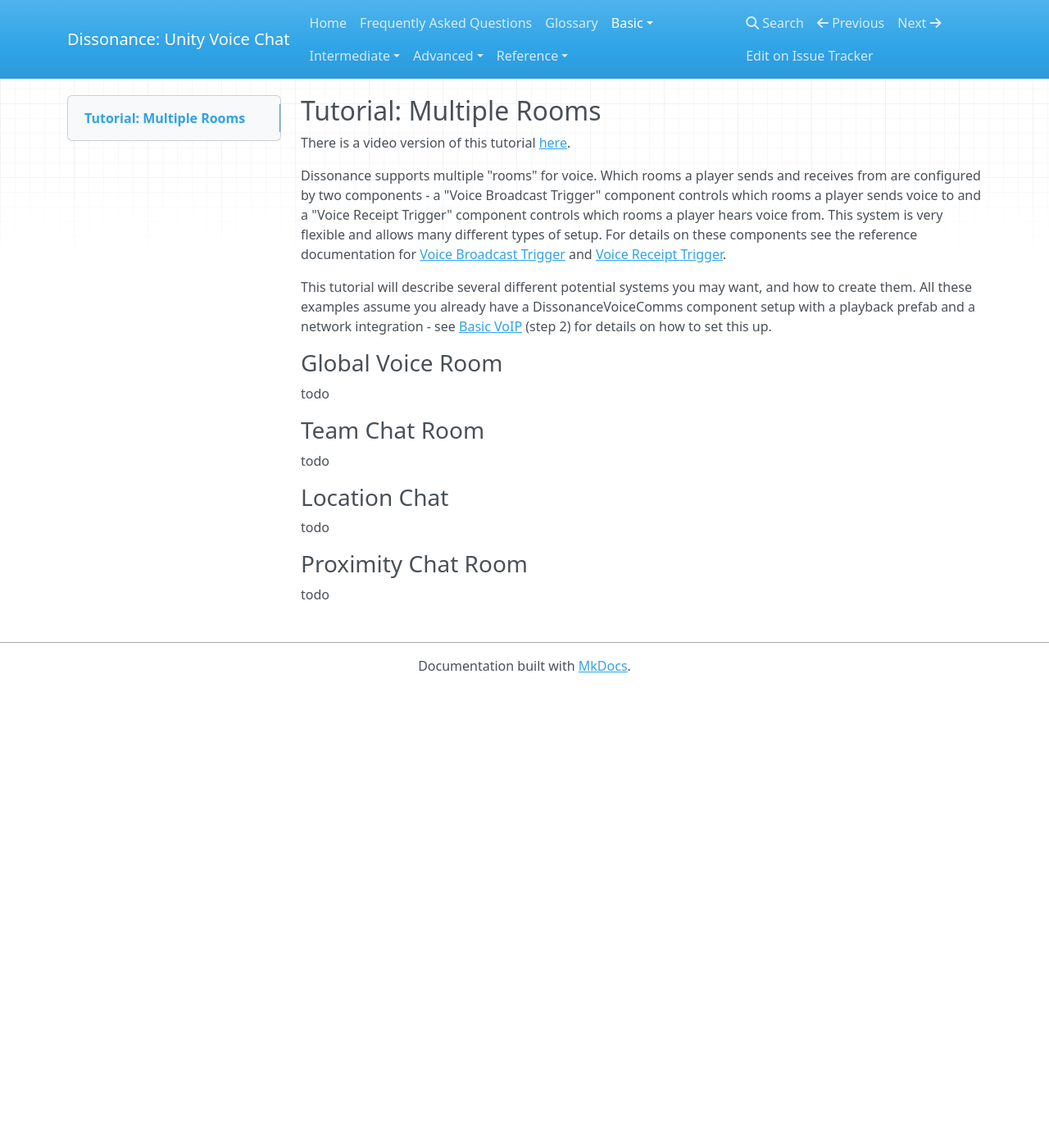
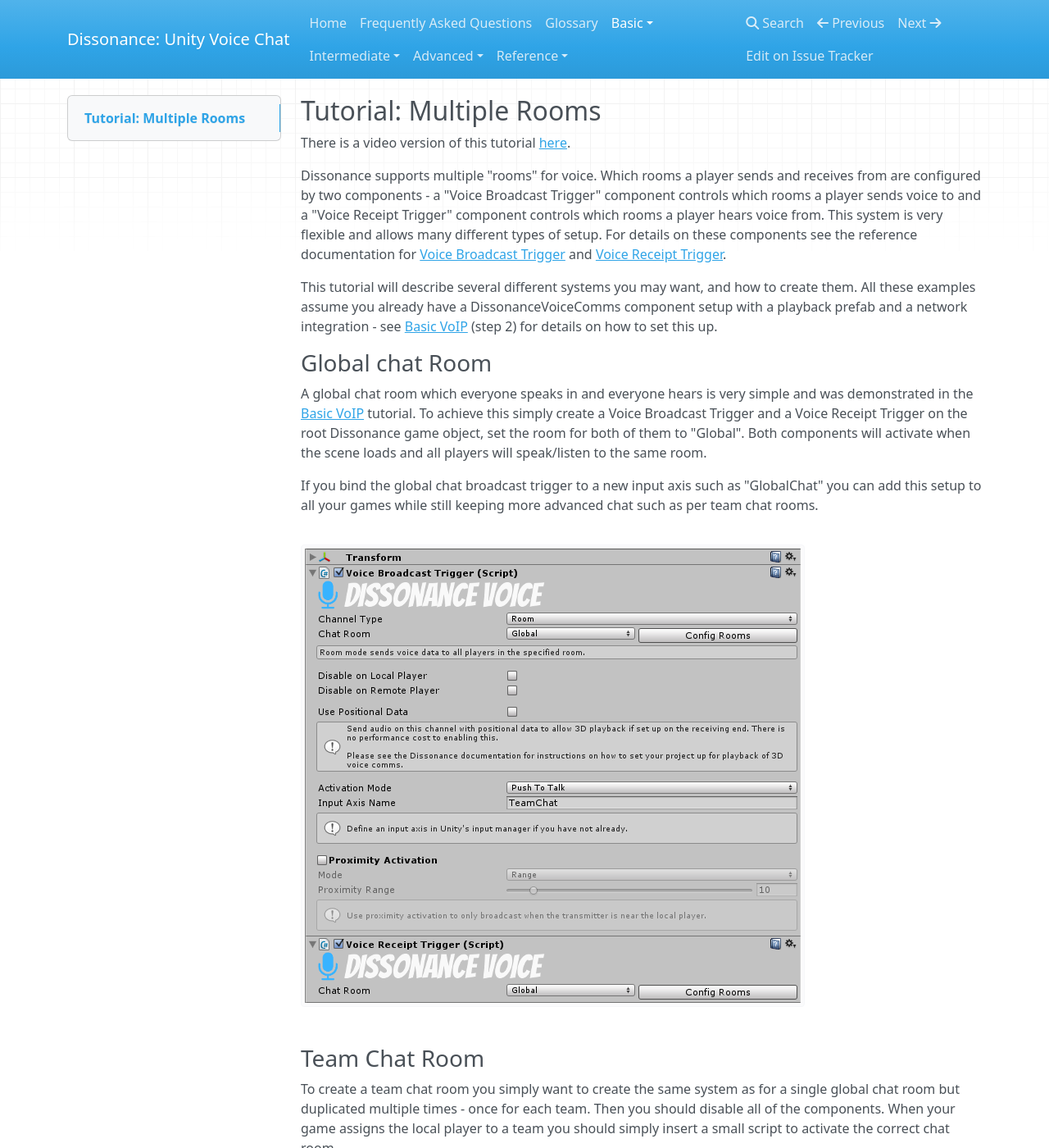
Before and after one commit to Placeholder-Software/Dissonance, an MkDocs documentation site: the page built from docs/Tutorial - Multiple Rooms.md, in a window 1280 px wide and 1400 px high. Shown: the whole window at 82% size. Built offline with MkDocs 1.6.1, drawn with Linux system fonts in a browser that asks for light colours; nearby versions of some CDN libraries; old or Windows-style settings are respelled for this version of MkDocs; some of the changed text lies outside the part shown.

Commit message:
Written the team chat room example
Signed-off-by: Martin Evans <martindevans@gmail.com>

````diff
--- a/docs/Tutorial - Multiple Rooms.md
+++ b/docs/Tutorial - Multiple Rooms.md
@@ -4,17 +4,44 @@
 
 Dissonance supports multiple "rooms" for voice. Which rooms a player sends and receives from are configured by two components - a "Voice Broadcast Trigger" component controls which rooms a player sends voice to and a "Voice Receipt Trigger" component controls which rooms a player hears voice from. This system is very flexible and allows many different types of setup. For details on these components see the reference documentation for [Voice Broadcast Trigger](Reference/Components/Voice Broadcast Trigger.md) and [Voice Receipt Trigger](Reference/Components/Voice Receipt Trigger.md).
 
-This tutorial will describe several different potential systems you may want, and how to create them. All these examples assume you already have a DissonanceVoiceComms component setup with a playback prefab and a network integration - see [Basic VoIP](Tutorial - Basic VoIP.md) (step 2) for details on how to set this up.
+This tutorial will describe several different systems you may want, and how to create them. All these examples assume you already have a DissonanceVoiceComms component setup with a playback prefab and a network integration - see [Basic VoIP](Tutorial - Basic VoIP.md) (step 2) for details on how to set this up.
 
-### Global Voice Room
+### Global chat Room
 
-todo
+A global chat room which everyone speaks in and everyone hears is very simple and was demonstrated in the [Basic VoIP](Tutorial - Basic VoIP.md) tutorial. To achieve this simply create a Voice Broadcast Trigger and a Voice Receipt Trigger on the root Dissonance game object, set the room for both of them to "Global". Both components will activate when the scene loads and all players will speak/listen to the same room.
+
+If you bind the global chat broadcast trigger to a new input axis such as "GlobalChat" you can add this setup to all your games while still keeping more advanced chat such as per team chat rooms.
+
+![Example of inspector for a single global chat room](/images/GlobalChatRoom_Inspector.png "Example of inspector for a single global chat room")
 
 ### Team Chat Room
 
-todo
+To create a team chat room you simply want to create the same system as for a single global chat room but duplicated multiple times - once for each team. Then you should disable all of the components. When your game assigns the local player to a team you should simply insert a small script to activate the correct chat room.
+
+This depends a lot on how your networking system assigns players to teams, feel free to [ask for help](https://www.reddit.com/r/dissonance_voip/). Here is some example code:
+
+```
+void AssignPlayerToTeam(string teamName)
+{
+    //Find the broadcaster and receiver in the scene which correspond to the correct team
+    var broadcaster = FindObjectsOfType<VoiceBroadcastTrigger>().SingleOrDefault(b => b.RoomName == teamName);
+    var receiver = FindObjectsOfType<VoiceReceiptTrigger>().SingleOrDefault(r => r.RoomName == teamName);
+
+    //Sanity check that we found what we're looking for
+    if (broadcaster != null && receiver != null)
+    {
+        //enable the components for this team
+        broadcaster.enabled = true;
+        receiver.enabled = true;
+    }
+    else
+        Debug.Log("Cannot find voice components for team '{0}'", teamName);
+}
+```
 
 ### Location Chat
+
+To create a chat room which requires you to be standing in a certain place in the game to join the room you should use trigger volumes.
 
 todo
 
````
Also changed, not shown: docs/Reference/Components/Dissonance Comms.md (+1 -3 lines), docs/images/GlobalChatRoom_Inspector.png (added).
